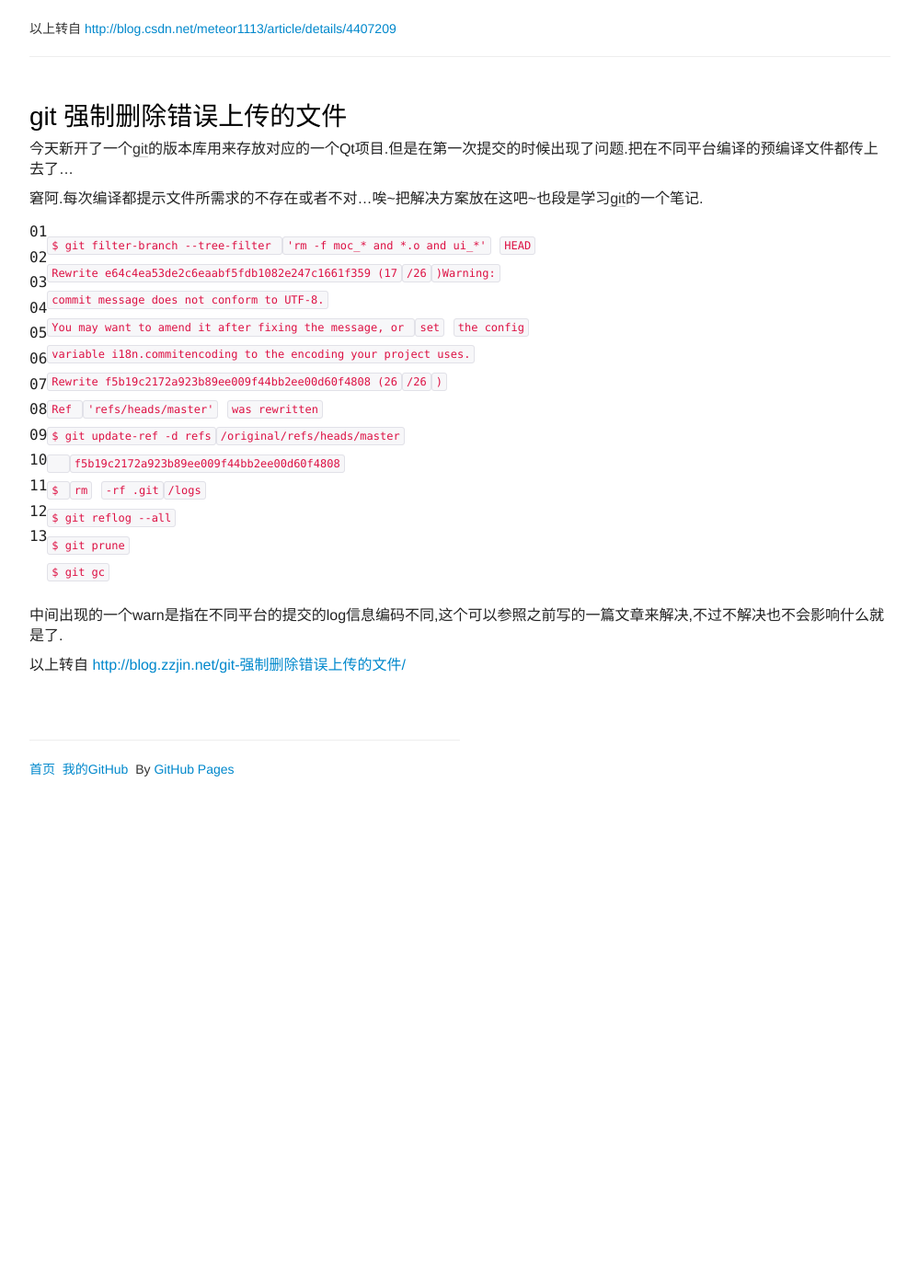
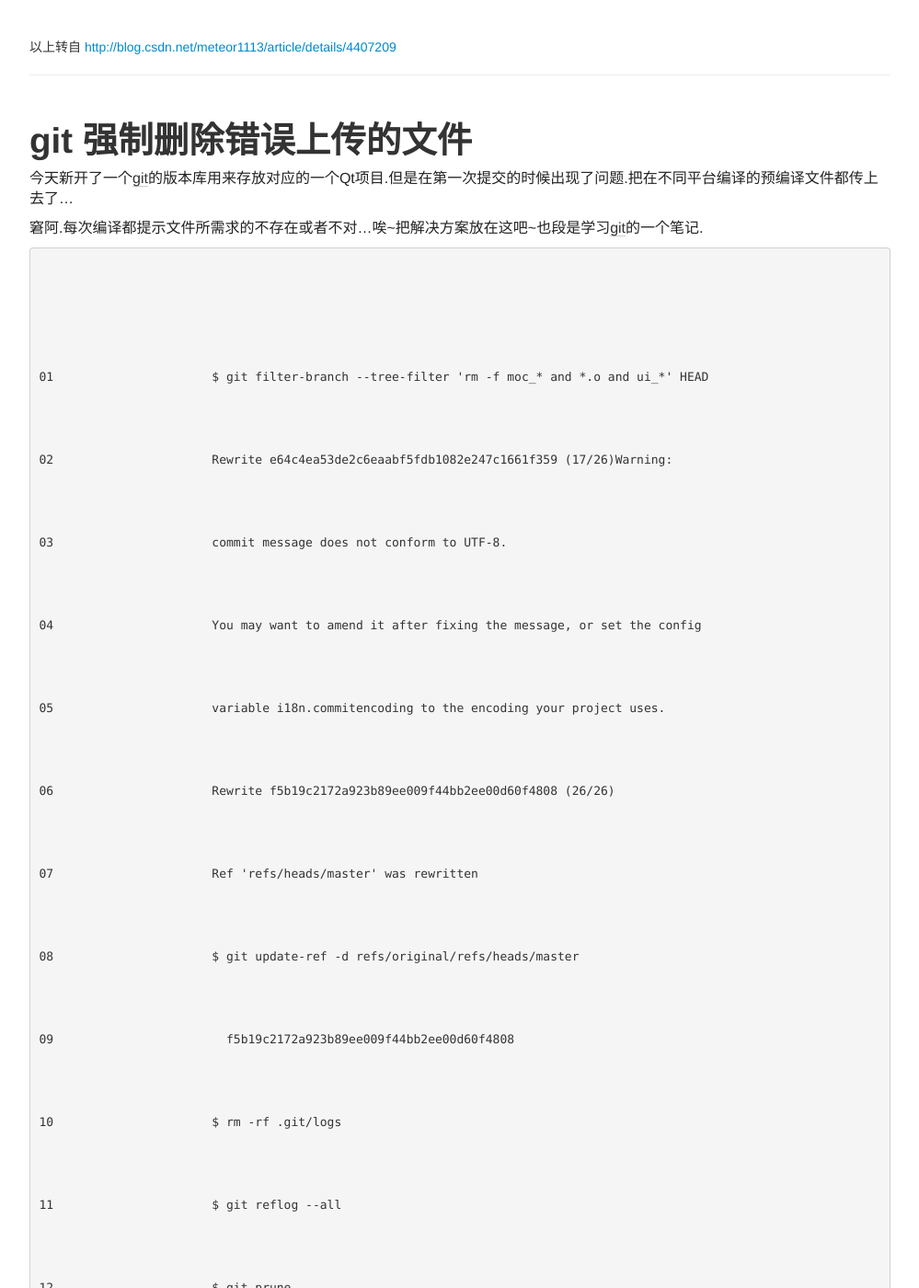
Before and after one commit to Yhzhtk/yhzhtk.github.io, a Jekyll site: the page built from _posts/2013-06-06-1-git-rm-all.html, in a window 1280 px wide and 1400 px high, scrolled down 1585 px. Shown: the whole window at 92% size, without its empty margins (140-1139 px from the left). Built offline with Jekyll 4.4.1, drawn with Linux system fonts in a browser that asks for light colours; before the commit the page ends 2451 px from its top, so only the background shows below that.

Commit message:
and python learn 3,update format

```diff
--- a/_posts/2013-06-06-1-git-rm-all.html
+++ b/_posts/2013-06-06-1-git-rm-all.html
@@ -3,7 +3,7 @@
 title: Git 完全删除某个文件（不在任何版本保留）
 tag: git 删除文件
 ---
-<p><a href="http://blog.csdn.net/meteor1113/article/details/4407209" style="color: rgb(0, 0, 0); text-decoration: none; font-family: 'Microsoft YaHei'; font-size: 20px; line-height: 30px;">从git中永久删除文件以节省空间</a></p>
+<h1>从git中永久删除文件以节省空间</h1>
 
 <p>在使用版本管理工具的过程中我们会碰到这样的问题:不小心把一个不该加入版本管理的文件加进去了，有时候这个文件很大，也许我们整个版本库才几百 K，但加进去这个没用的文件却有好几百M，我可不想因为这么个破烂东西把整个版本库整个硕大无比，以后维护备份都不方便；还有时候是不小心把一个敏感文件 加进去了，比如里面写了信用卡密码的文本文件。</p>
 
@@ -13,15 +13,13 @@
 
 <p>我们先创建一个试验用的版本库，并往里面提交一个10M的大文件再删除:</p>
 
-
-
-<div class="dp-highlighter bg_python" style="font-family: Consolas, 'Courier New', Courier, mono, serif; font-size: 12px; background-color: rgb(231, 229, 220); width: 687.046875px; overflow: auto; padding-top: 1px; margin: 18px 0px !important;">
+<div class="dp-highlighter bg_python" style="line-height: 20px; font-family: Consolas, 'Courier New', Courier, mono, serif; font-size: 12px; background-color: rgb(231, 229, 220); width: 687.046875px; overflow: auto; padding-top: 1px; margin: 18px 0px !important;">
 <div class="bar" style="padding-left: 45px;">
-<div class="tools" style="padding: 3px 8px 10px 10px; font-size: 9px; line-height: normal; font-family: Verdana, Geneva, Arial, Helvetica, sans-serif; color: silver; background-color: rgb(248, 248, 248); border-left-width: 3px; border-left-style: solid; border-left-color: rgb(108, 226, 108);"><strong>[python]</strong> <a class="ViewSource" href="http://blog.csdn.net/meteor1113/article/details/4407209#" style="color: rgb(160, 160, 160); text-decoration: none; background-image: url(http://static.blog.csdn.net/scripts/SyntaxHighlighter/styles/images/default/ico_plain.gif); background-color: inherit; border: none; padding: 1px; margin: 0px 10px 0px 0px; font-size: 9px; display: inline-block; width: 16px; height: 16px; text-indent: -2000px; background-position: 0% 0%; background-repeat: no-repeat no-repeat;" title="view plain">view plain</a><a class="CopyToClipboard" href="http://blog.csdn.net/meteor1113/article/details/4407209#" style="color: rgb(160, 160, 160); text-decoration: none; background-image: url(http://static.blog.csdn.net/scripts/SyntaxHighlighter/styles/images/default/ico_copy.gif); background-color: inherit; border: none; padding: 1px; margin: 0px 10px 0px 0px; font-size: 9px; display: inline-block; width: 16px; height: 16px; text-indent: -2000px; background-position: 0% 0%; background-repeat: no-repeat no-repeat;" title="copy">copy</a></div>
+<div class="tools" style="padding: 3px 8px 10px 10px; font-size: 9px; line-height: normal; font-family: Verdana, Geneva, Arial, Helvetica, sans-serif; color: silver; background-color: rgb(248, 248, 248); border-left-width: 3px; border-left-style: solid; border-left-color: rgb(108, 226, 108);"><strong>[python]</strong>&nbsp;<a class="ViewSource" href="http://blog.csdn.net/meteor1113/article/details/4407209#" style="color: rgb(160, 160, 160); text-decoration: none; background-image: url(http://static.blog.csdn.net/scripts/SyntaxHighlighter/styles/images/default/ico_plain.gif); background-color: inherit; border: none; padding: 1px; margin: 0px 10px 0px 0px; font-size: 9px; display: inline-block; width: 16px; height: 16px; text-indent: -2000px; background-position: 0% 0%; background-repeat: no-repeat no-repeat;" title="view plain">view plain</a><a class="CopyToClipboard" href="http://blog.csdn.net/meteor1113/article/details/4407209#" style="color: rgb(160, 160, 160); text-decoration: none; background-image: url(http://static.blog.csdn.net/scripts/SyntaxHighlighter/styles/images/default/ico_copy.gif); background-color: inherit; border: none; padding: 1px; margin: 0px 10px 0px 0px; font-size: 9px; display: inline-block; width: 16px; height: 16px; text-indent: -2000px; background-position: 0% 0%; background-repeat: no-repeat no-repeat;" title="copy">copy</a></div>
 </div>
 
 <ol start="1">
-	<li><span style="background-color:inherit; color:black"><span style="background-color:inherit">$&nbsp;mkdir&nbsp;t&nbsp;&nbsp;</span></span></li>
+	<li><span style="background-color:inherit; color:black">$&nbsp;mkdir&nbsp;t&nbsp;&nbsp;</span></li>
 	<li><span style="background-color:inherit; color:black">$&nbsp;cd&nbsp;t&nbsp;&nbsp;</span></li>
 	<li><span style="background-color:inherit; color:black">$&nbsp;git&nbsp;init&nbsp;&nbsp;</span></li>
 	<li><span style="background-color:inherit; color:black">Initialized&nbsp;empty&nbsp;Git&nbsp;repository&nbsp;<strong>in</strong><span style="background-color:inherit">&nbsp;&nbsp;</span></span></li>
@@ -46,15 +44,13 @@
 
 <p>这时候我们看看版本库的大小:</p>
 
-
-
-<div class="dp-highlighter bg_python" style="font-family: Consolas, 'Courier New', Courier, mono, serif; font-size: 12px; background-color: rgb(231, 229, 220); width: 687.046875px; overflow: auto; padding-top: 1px; margin: 18px 0px !important;">
+<div class="dp-highlighter bg_python" style="line-height: 20px; font-family: Consolas, 'Courier New', Courier, mono, serif; font-size: 12px; background-color: rgb(231, 229, 220); width: 687.046875px; overflow: auto; padding-top: 1px; margin: 18px 0px !important;">
 <div class="bar" style="padding-left: 45px;">
-<div class="tools" style="padding: 3px 8px 10px 10px; font-size: 9px; line-height: normal; font-family: Verdana, Geneva, Arial, Helvetica, sans-serif; color: silver; background-color: rgb(248, 248, 248); border-left-width: 3px; border-left-style: solid; border-left-color: rgb(108, 226, 108);"><strong>[python]</strong> <a class="ViewSource" href="http://blog.csdn.net/meteor1113/article/details/4407209#" style="color: rgb(160, 160, 160); text-decoration: none; background-image: url(http://static.blog.csdn.net/scripts/SyntaxHighlighter/styles/images/default/ico_plain.gif); background-color: inherit; border: none; padding: 1px; margin: 0px 10px 0px 0px; font-size: 9px; display: inline-block; width: 16px; height: 16px; text-indent: -2000px; background-position: 0% 0%; background-repeat: no-repeat no-repeat;" title="view plain">view plain</a><a class="CopyToClipboard" href="http://blog.csdn.net/meteor1113/article/details/4407209#" style="color: rgb(160, 160, 160); text-decoration: none; background-image: url(http://static.blog.csdn.net/scripts/SyntaxHighlighter/styles/images/default/ico_copy.gif); background-color: inherit; border: none; padding: 1px; margin: 0px 10px 0px 0px; font-size: 9px; display: inline-block; width: 16px; height: 16px; text-indent: -2000px; background-position: 0% 0%; background-repeat: no-repeat no-repeat;" title="copy">copy</a></div>
+<div class="tools" style="padding: 3px 8px 10px 10px; font-size: 9px; line-height: normal; font-family: Verdana, Geneva, Arial, Helvetica, sans-serif; color: silver; background-color: rgb(248, 248, 248); border-left-width: 3px; border-left-style: solid; border-left-color: rgb(108, 226, 108);"><strong>[python]</strong>&nbsp;<a class="ViewSource" href="http://blog.csdn.net/meteor1113/article/details/4407209#" style="color: rgb(160, 160, 160); text-decoration: none; background-image: url(http://static.blog.csdn.net/scripts/SyntaxHighlighter/styles/images/default/ico_plain.gif); background-color: inherit; border: none; padding: 1px; margin: 0px 10px 0px 0px; font-size: 9px; display: inline-block; width: 16px; height: 16px; text-indent: -2000px; background-position: 0% 0%; background-repeat: no-repeat no-repeat;" title="view plain">view plain</a><a class="CopyToClipboard" href="http://blog.csdn.net/meteor1113/article/details/4407209#" style="color: rgb(160, 160, 160); text-decoration: none; background-image: url(http://static.blog.csdn.net/scripts/SyntaxHighlighter/styles/images/default/ico_copy.gif); background-color: inherit; border: none; padding: 1px; margin: 0px 10px 0px 0px; font-size: 9px; display: inline-block; width: 16px; height: 16px; text-indent: -2000px; background-position: 0% 0%; background-repeat: no-repeat no-repeat;" title="copy">copy</a></div>
 </div>
 
 <ol start="1">
-	<li><span style="background-color:inherit; color:black"><span style="background-color:inherit">$&nbsp;du&nbsp;-hs&nbsp;&nbsp;</span></span></li>
+	<li><span style="background-color:inherit; color:black">$&nbsp;du&nbsp;-hs&nbsp;&nbsp;</span></li>
 	<li><span style="background-color:inherit; color:black">&nbsp;<span style="background-color:inherit">10M</span><span style="background-color:inherit">&nbsp;&nbsp;&nbsp;&nbsp;.&nbsp;&nbsp;</span></span></li>
 </ol>
 </div>
@@ -63,11 +59,9 @@
 
 <p>但我实在是不希望这么一个空版本库占用我10M宝贵的硬盘空间，所以我要把它全删掉，这就要用到git的filter-branch命令了。具体这个命令的用法可以看文档，下面是这个例子中的用法:</p>
 
-
-
-<div class="dp-highlighter bg_python" style="font-family: Consolas, 'Courier New', Courier, mono, serif; font-size: 12px; background-color: rgb(231, 229, 220); width: 687.046875px; overflow: auto; padding-top: 1px; margin: 18px 0px !important;">
+<div class="dp-highlighter bg_python" style="line-height: 20px; font-family: Consolas, 'Courier New', Courier, mono, serif; font-size: 12px; background-color: rgb(231, 229, 220); width: 687.046875px; overflow: auto; padding-top: 1px; margin: 18px 0px !important;">
 <div class="bar" style="padding-left: 45px;">
-<div class="tools" style="padding: 3px 8px 10px 10px; font-size: 9px; line-height: normal; font-family: Verdana, Geneva, Arial, Helvetica, sans-serif; color: silver; background-color: rgb(248, 248, 248); border-left-width: 3px; border-left-style: solid; border-left-color: rgb(108, 226, 108);"><strong>[python]</strong> <a class="ViewSource" href="http://blog.csdn.net/meteor1113/article/details/4407209#" style="color: rgb(160, 160, 160); text-decoration: none; background-image: url(http://static.blog.csdn.net/scripts/SyntaxHighlighter/styles/images/default/ico_plain.gif); background-color: inherit; border: none; padding: 1px; margin: 0px 10px 0px 0px; font-size: 9px; display: inline-block; width: 16px; height: 16px; text-indent: -2000px; background-position: 0% 0%; background-repeat: no-repeat no-repeat;" title="view plain">view plain</a><a class="CopyToClipboard" href="http://blog.csdn.net/meteor1113/article/details/4407209#" style="color: rgb(160, 160, 160); text-decoration: none; background-image: url(http://static.blog.csdn.net/scripts/SyntaxHighlighter/styles/images/default/ico_copy.gif); background-color: inherit; border: none; padding: 1px; margin: 0px 10px 0px 0px; font-size: 9px; display: inline-block; width: 16px; height: 16px; text-indent: -2000px; background-position: 0% 0%; background-repeat: no-repeat no-repeat;" title="copy">copy</a></div>
+<div class="tools" style="padding: 3px 8px 10px 10px; font-size: 9px; line-height: normal; font-family: Verdana, Geneva, Arial, Helvetica, sans-serif; color: silver; background-color: rgb(248, 248, 248); border-left-width: 3px; border-left-style: solid; border-left-color: rgb(108, 226, 108);"><strong>[python]</strong>&nbsp;<a class="ViewSource" href="http://blog.csdn.net/meteor1113/article/details/4407209#" style="color: rgb(160, 160, 160); text-decoration: none; background-image: url(http://static.blog.csdn.net/scripts/SyntaxHighlighter/styles/images/default/ico_plain.gif); background-color: inherit; border: none; padding: 1px; margin: 0px 10px 0px 0px; font-size: 9px; display: inline-block; width: 16px; height: 16px; text-indent: -2000px; background-position: 0% 0%; background-repeat: no-repeat no-repeat;" title="view plain">view plain</a><a class="CopyToClipboard" href="http://blog.csdn.net/meteor1113/article/details/4407209#" style="color: rgb(160, 160, 160); text-decoration: none; background-image: url(http://static.blog.csdn.net/scripts/SyntaxHighlighter/styles/images/default/ico_copy.gif); background-color: inherit; border: none; padding: 1px; margin: 0px 10px 0px 0px; font-size: 9px; display: inline-block; width: 16px; height: 16px; text-indent: -2000px; background-position: 0% 0%; background-repeat: no-repeat no-repeat;" title="copy">copy</a></div>
 </div>
 
 <ol start="1">
@@ -96,77 +90,78 @@
 
 <p>&nbsp;</p>
 
-<p>以上转自&nbsp;<a href="http://blog.csdn.net/meteor1113/article/details/4407209">http://blog.csdn.net/meteor1113/article/details/4407209</a></p>
+<p>以上转自&nbsp;<a href="http://blog.csdn.net/meteor1113/article/details/4407209" style="color: rgb(0, 136, 204); text-decoration: none;">http://blog.csdn.net/meteor1113/article/details/4407209</a></p>
 
 <hr />
 <p>&nbsp;</p>
 
-<p><a class="no-link" href="http://blog.zzjin.net/git-%e5%bc%ba%e5%88%b6%e5%88%a0%e9%99%a4%e9%94%99%e8%af%af%e4%b8%8a%e4%bc%a0%e7%9a%84%e6%96%87%e4%bb%b6/" rel="bookmark" style="color: rgb(0, 0, 0); text-decoration: none; outline: 0px; border: none; font-family: freight-sans-pro, sans-serif; font-size: 28px; line-height: 28px; -webkit-font-smoothing: antialiased;" title="Permalink to git 强制删除错误上传的文件">git 强制删除错误上传的文件</a></p>
+<h1>git 强制删除错误上传的文件</h1>
 
 <div class="entry-content" style="color: rgb(34, 34, 34); font-family: proxima-nova, Helvetica, sans-serif; font-size: 16px; line-height: 22px;">
 <p>今天新开了一个<a href="http://blog.zzjin.net/tag/git/" style="color: rgb(51, 51, 51); text-decoration: none; outline: 0px; line-height: inherit; border-bottom-width: 1px; border-bottom-style: solid; border-bottom-color: rgb(204, 204, 204);" target="_blank" title="查看 git 中的全部文章">git</a>的版本库用来存放对应的一个Qt项目.但是在第一次提交的时候出现了问题.把在不同平台编译的预编译文件都传上去了&hellip;</p>
 
 <p>窘阿.每次编译都提示文件所需求的不存在或者不对&hellip;唉~把解决方案放在这吧~也段是学习<a href="http://blog.zzjin.net/tag/git/" style="color: rgb(51, 51, 51); text-decoration: none; outline: 0px; line-height: inherit; border-bottom-width: 1px; border-bottom-style: solid; border-bottom-color: rgb(204, 204, 204);" target="_blank" title="查看 git 中的全部文章">git</a>的一个笔记.</p>
 
+<pre>
 <div>
-<div class="syntaxhighlighter  bash  " id="highlighter_938675" style="width: 947.265625px; margin: 1em 0px !important; position: relative !important; overflow-x: auto !important; overflow-y: hidden !important; font-size: 1em !important;">
-<table border="0" cellpadding="0" cellspacing="0" style="background-image:none !important; border-bottom-left-radius:0px !important; border-bottom-right-radius:0px !important; border-collapse:collapse; border-spacing:0px; border-top-left-radius:0px !important; border-top-right-radius:0px !important; border:0px !important; bottom:auto !important; box-sizing:content-box !important; direction:ltr !important; display:block; float:none !important; font-family:consolas,bitstream vera sans mono,courier new,courier,monospace !important; font-size:1em !important; height:auto !important; left:auto !important; line-height:1.1em !important; margin:0px !important; outline:0px !important; overflow:visible !important; padding:0px !important; position:static !important; right:auto !important; top:auto !important; vertical-align:baseline !important; width:947.265625px">
+<div id="highlighter_938675">
+<table border="0" cellpadding="0" cellspacing="0">
 	<tbody>
 		<tr>
-			<td style="height:auto !important; vertical-align:baseline !important; width:auto !important">
-			<p style="text-align:right !important">01</p>
+			<td>
+			<p>01</p>
 
-			<p style="text-align:right !important">02</p>
+			<p>02</p>
 
-			<p style="text-align:right !important">03</p>
+			<p>03</p>
 
-			<p style="text-align:right !important">04</p>
+			<p>04</p>
 
-			<p style="text-align:right !important">05</p>
+			<p>05</p>
 
-			<p style="text-align:right !important">06</p>
+			<p>06</p>
 
-			<p style="text-align:right !important">07</p>
+			<p>07</p>
 
-			<p style="text-align:right !important">08</p>
+			<p>08</p>
 
-			<p style="text-align:right !important">09</p>
+			<p>09</p>
 
-			<p style="text-align:right !important">10</p>
+			<p>10</p>
 
-			<p style="text-align:right !important">11</p>
+			<p>11</p>
 
-			<p style="text-align:right !important">12</p>
+			<p>12</p>
 
-			<p style="text-align:right !important">13</p>
+			<p>13</p>
 			</td>
-			<td style="height:auto !important; vertical-align:baseline !important; width:902px">
-			<div class="container" style="border-top-left-radius: 0px !important; border-top-right-radius: 0px !important; border-bottom-right-radius: 0px !important; border-bottom-left-radius: 0px !important; background-image: none !important; border: 0px !important; bottom: auto !important; float: none !important; height: auto !important; left: auto !important; line-height: 1.1em !important; margin: 0px !important; outline: 0px !important; overflow: visible !important; padding: 0px !important; position: relative !important; right: auto !important; top: auto !important; vertical-align: baseline !important; width: auto !important; box-sizing: content-box !important; font-size: 1em !important; direction: ltr !important;">
-			<p><code>$&nbsp;git&nbsp;filter-branch&nbsp;--tree-filter&nbsp;</code><code>&#39;rm&nbsp;-f moc_* and *.o and ui_*&#39;</code>&nbsp;<code>HEAD</code></p>
+			<td>
+			<div>
+			<p>$&nbsp;git&nbsp;filter-branch&nbsp;--tree-filter&nbsp;&#39;rm&nbsp;-f moc_* and *.o and ui_*&#39;&nbsp;HEAD</p>
 
-			<p><code>Rewrite e64c4ea53de2c6eaabf5fdb1082e247c1661f359 (17</code><code>/26</code><code>)Warning:</code></p>
+			<p>Rewrite e64c4ea53de2c6eaabf5fdb1082e247c1661f359 (17/26)Warning:</p>
 
-			<p><code>commit message does not conform to UTF-8.</code></p>
+			<p>commit message does not conform to UTF-8.</p>
 
-			<p><code>You may want to amend it after fixing the message, or </code><code>set</code> <code>the config</code></p>
+			<p>You may want to amend it after fixing the message, or&nbsp;set&nbsp;the config</p>
 
-			<p><code>variable i18n.commitencoding to the encoding your project uses.</code></p>
+			<p>variable i18n.commitencoding to the encoding your project uses.</p>
 
-			<p><code>Rewrite f5b19c2172a923b89ee009f44bb2ee00d60f4808 (26</code><code>/26</code><code>)</code></p>
+			<p>Rewrite f5b19c2172a923b89ee009f44bb2ee00d60f4808 (26/26)</p>
 
-			<p><code>Ref </code><code>&#39;refs/heads/master&#39;</code> <code>was rewritten</code></p>
+			<p>Ref&nbsp;&#39;refs/heads/master&#39;&nbsp;was rewritten</p>
 
-			<p><code>$&nbsp;git&nbsp;update-ref&nbsp;-d&nbsp;refs</code><code>/original/refs/heads/master</code></p>
+			<p>$&nbsp;git&nbsp;update-ref&nbsp;-d&nbsp;refs/original/refs/heads/master</p>
 
-			<p><code>&nbsp;&nbsp;</code><code>f5b19c2172a923b89ee009f44bb2ee00d60f4808</code></p>
+			<p>&nbsp;&nbsp;f5b19c2172a923b89ee009f44bb2ee00d60f4808</p>
 
-			<p><code>$&nbsp;</code><code>rm</code>&nbsp;<code>-rf&nbsp;.git</code><code>/logs</code></p>
+			<p>$&nbsp;rm&nbsp;-rf&nbsp;.git/logs</p>
 
-			<p><code>$&nbsp;git&nbsp;reflog&nbsp;--all</code></p>
+			<p>$&nbsp;git&nbsp;reflog&nbsp;--all</p>
 
-			<p><code>$&nbsp;git&nbsp;prune</code></p>
+			<p>$&nbsp;git&nbsp;prune</p>
 
-			<p><code>$&nbsp;git&nbsp;gc</code></p>
+			<p>$&nbsp;git&nbsp;gc</p>
 			</div>
 			</td>
 		</tr>
@@ -174,8 +169,9 @@
 </table>
 </div>
 </div>
+</pre>
 
 <p>中间出现的一个warn是指在不同平台的提交的log信息编码不同,这个可以参照之前写的一篇文章来解决,不过不解决也不会影响什么就是了.</p>
 
-<p>以上转自&nbsp;<a href="http://blog.zzjin.net/git-%E5%BC%BA%E5%88%B6%E5%88%A0%E9%99%A4%E9%94%99%E8%AF%AF%E4%B8%8A%E4%BC%A0%E7%9A%84%E6%96%87%E4%BB%B6/">http://blog.zzjin.net/git-强制删除错误上传的文件/</a></p>
+<p>以上转自&nbsp;<a href="http://blog.zzjin.net/git-%E5%BC%BA%E5%88%B6%E5%88%A0%E9%99%A4%E9%94%99%E8%AF%AF%E4%B8%8A%E4%BC%A0%E7%9A%84%E6%96%87%E4%BB%B6/" style="color: rgb(0, 136, 204); text-decoration: none;">http://blog.zzjin.net/git-强制删除错误上传的文件/</a></p>
 </div>
```
Also changed, not shown: _posts/2013-06-11-1-python-learn-note-3.html (added, +47 -0 lines).
